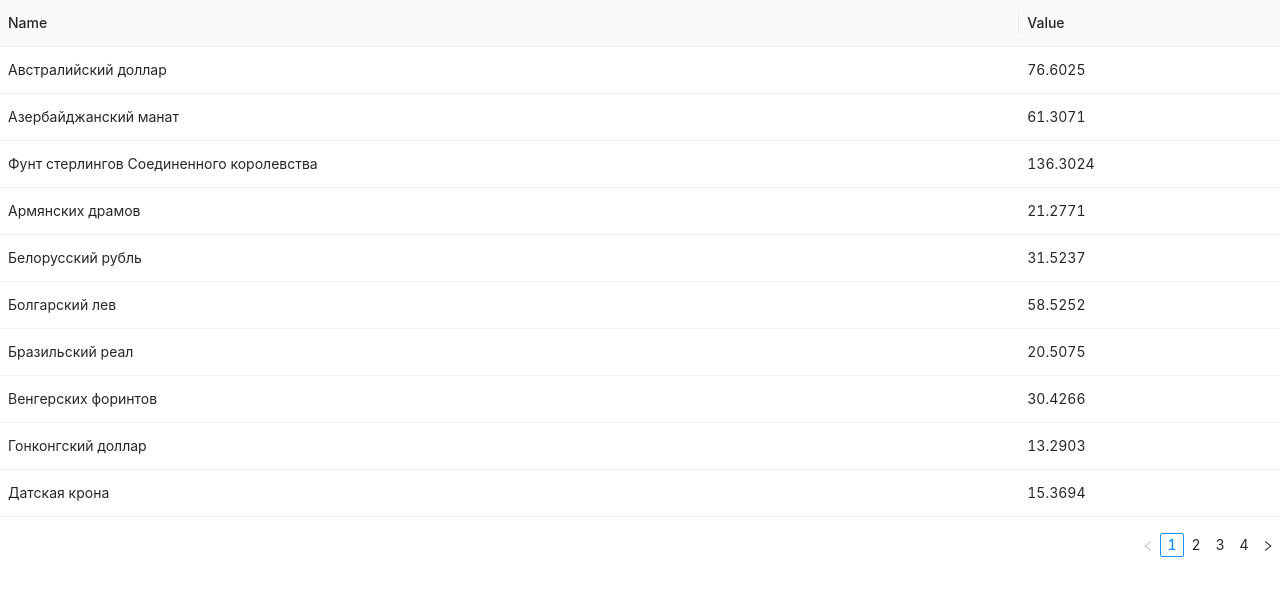
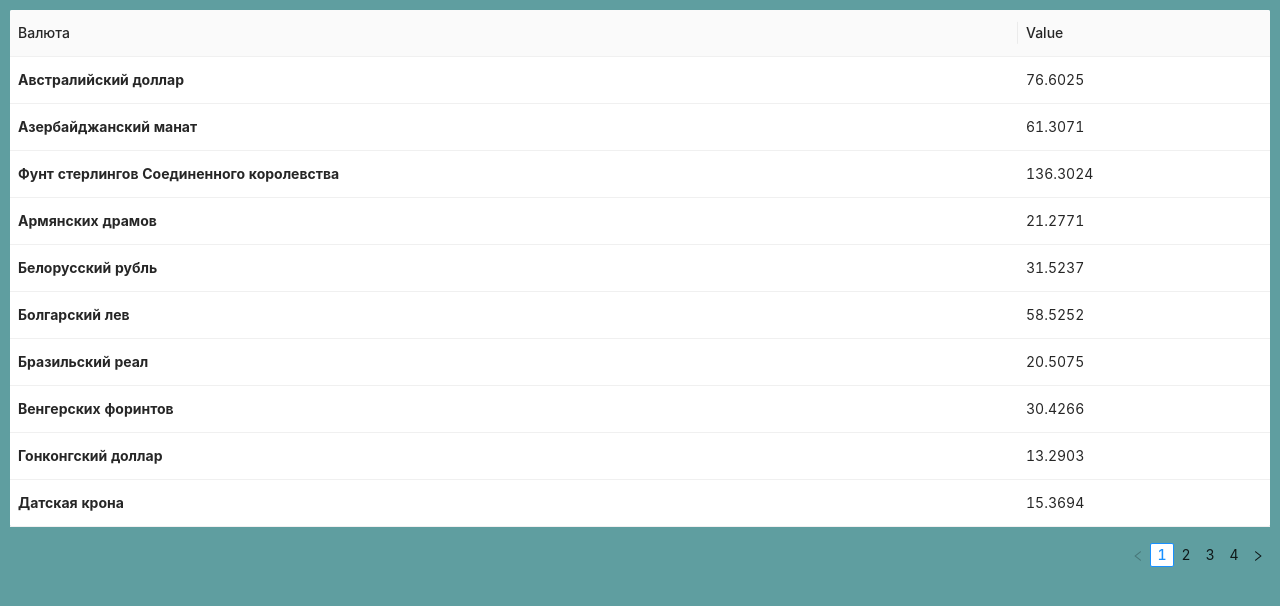
Before and after one commit to SPK80/exchange-rates, a React (Create React App) app: page / in a window 1280 px wide. Shown: the top 606 px of the page. Built offline with nearby package versions, Linux system fonts and the light colour scheme.

Commit message:
refactor: wrap Table and tyne style

```diff
--- a/src/App.css
+++ b/src/App.css
@@ -1,38 +1,11 @@
-.App {
-  text-align: center;
+.Name {
+	font-weight: bold;
 }
 
-.App-logo {
-  height: 40vmin;
-  pointer-events: none;
-}
-
-@media (prefers-reduced-motion: no-preference) {
-  .App-logo {
-    animation: App-logo-spin infinite 20s linear;
-  }
-}
-
-.App-header {
-  background-color: #282c34;
-  min-height: 100vh;
+.Wrapper{
+	min-height: 100vh;
   display: flex;
   flex-direction: column;
-  align-items: center;
-  justify-content: center;
-  font-size: calc(10px + 2vmin);
-  color: white;
+	padding: 10px;
+	background-color:cadetblue;
 }
-
-.App-link {
-  color: #61dafb;
-}
-
-@keyframes App-logo-spin {
-  from {
-    transform: rotate(0deg);
-  }
-  to {
-    transform: rotate(360deg);
-  }
-}
--- a/src/App.js
+++ b/src/App.js
@@ -1,7 +1,6 @@
 import { Table } from 'antd';
 import './App.css';
 import 'antd/dist/antd.css';
-
 import daily from './daily.json';
 
 function App() {
@@ -15,44 +14,37 @@ function App() {
 	];
 	console.log(dataSource);
 
-	// function onChange(pagination, filters, sorter, extra) {
-	// 	console.log('params', pagination, filters, sorter, extra);
-	// }
-	// const dataSource = [
-	// 	{
-	// 		key: '1',
-	// 		name: 'Mike',
-	// 		age: 32,
-	// 		address: '10 Downing Street',
-	// 	},
-	// 	{
-	// 		key: '2',
-	// 		name: 'John',
-	// 		age: 42,
-	// 		address: '10 Downing Street',
-	// 	},
-	// ];
-	// console.log(dataSource);
 	const columns = [
 		{
-			title: 'Name',
+			title: 'Валюта',
 			dataIndex: 'name',
 			key: 'key',
+			// align: 'left',
+			className: 'Name',
+			width: '80%',
 		},
 		{
 			title: 'Value',
 			dataIndex: 'value',
 			key: 'key',
+			// align: 'right',
+			width: '20%',
+
 		},
 
 	];
 
 	return (
-		<Table
-			size={'middle'}
-			dataSource={dataSource}
-			columns={columns}
-		/>
+
+		<div className='Wrapper'>
+
+			<Table
+				size={'middle'}
+				dataSource={dataSource}
+				columns={columns}
+			/>
+
+		</div>
 	);
 }
 
```
